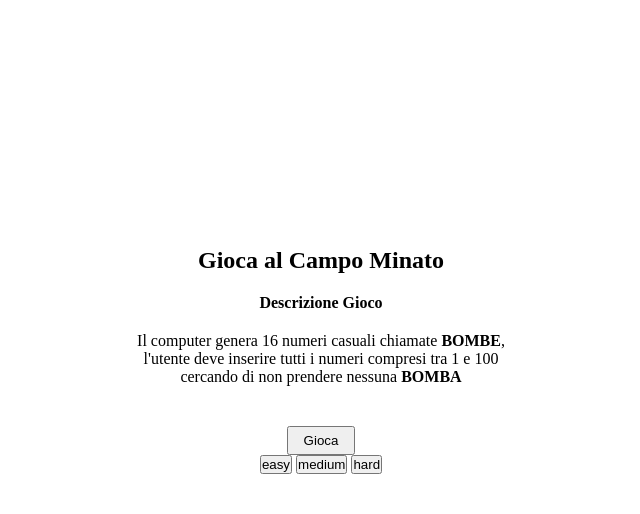
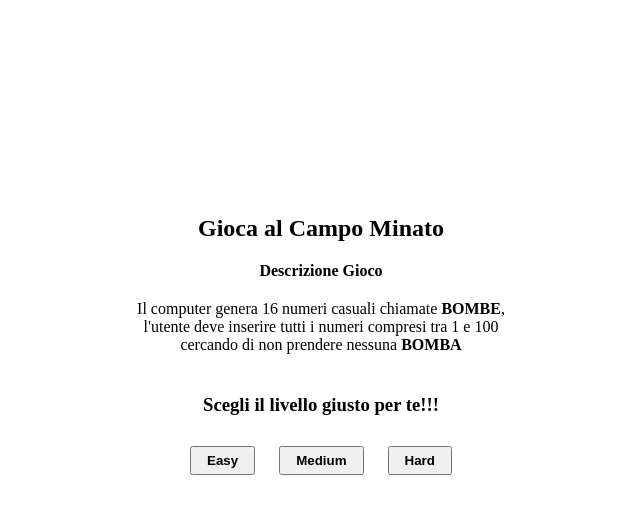
Before and after one commit to parisking93/js-campominato, a plain HTML site: page index.html in a window 1280 px wide. Both pictures are taken after a click on the button "Gioca". Shown: the whole page, without its empty margins (319-959 px from the left). Drawn offline with Linux system fonts and the light colour scheme.

Commit message:
add bottoni fix range funzione per i diversi bottoni

```diff
--- a/css/style.css
+++ b/css/style.css
@@ -1,8 +1,16 @@
+/* COMMONS  */
 *{
     margin: 0;
     box-sizing: border-box;
     padding: 0;
 }
+.hide {
+    display: none;
+}
+.show{
+    display: block;
+}
+/* FINE COMMONS    */
 section {
     height: 90vh;
     display: flex;
@@ -31,5 +39,12 @@ p .big{
 .bottone {
     padding: 5px 15px;
     text-transform: capitalize;
-    margin-top: 20px;
+    margin: 20px 10px;
+    font-weight: bold;
 }
+.buttons {
+    padding: 10px;
+}
+.buttons h3 {
+    margin: 10px 0;
+}
--- a/index.html
+++ b/index.html
@@ -18,10 +18,11 @@
                 <div id="numeri-inseriti"></div>
             </div>
             <button id="gioca" class="bottone" >gioca</button>
-            <div id="box-button">
-                <button id="easy">easy</button>
-                <button id="medium">medium</button>
-                <button id="hard">hard</button>
+            <div id="box-button" class ="hide">
+                <h3>Scegli il livello giusto per te!!!</h3>
+                <button class="bottone" id="easy">easy</button>
+                <button class="bottone" id="medium">medium</button>
+                <button class="bottone" id="hard">hard</button>
             </div>
         </div>
     </section>
--- a/js/script.js
+++ b/js/script.js
@@ -5,6 +5,8 @@
 // BONUS: (da fare solo se funziona tutto il resto) all’inizio il software richiede anche una difficoltà all’utente che cambia il range di numeri casuali: con difficoltà 0 => tra 1 e 100 con difficoltà 1 => tra 1 e 80 con difficoltà 2 => tra 1 e 50
 
 document.getElementById('gioca').addEventListener('click', function(){
+    document.getElementById('box-button').className = "show buttons";
+    document.getElementById('gioca').className = "bottone hide"
     // pulisco gli elementi
     document.getElementById('risultato').innerHTML = '';
     document.getElementById('numeri-inseriti').innerHTML = '';
@@ -48,7 +50,7 @@ function play (range){
             break;
         }
         numUtente = parseInt(numUtente);
-        if (isNaN(numUtente) || numUtente < 1 || numUtente > 100) {
+        if (isNaN(numUtente) || numUtente < 1 || numUtente > range) {
             alert('Puoi inserire solo numeri... Quest\'ultimi devono essere compresi tra 1 e 100')
         } else {
             if (listUtente.includes(numUtente)){
```
